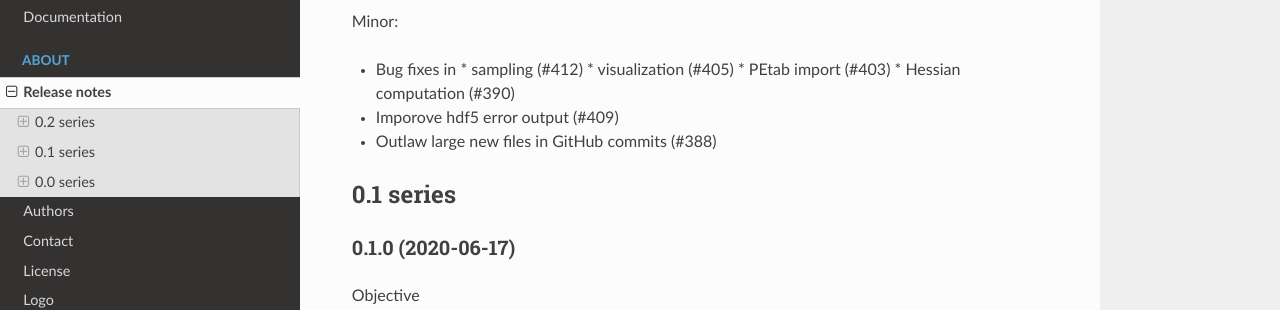
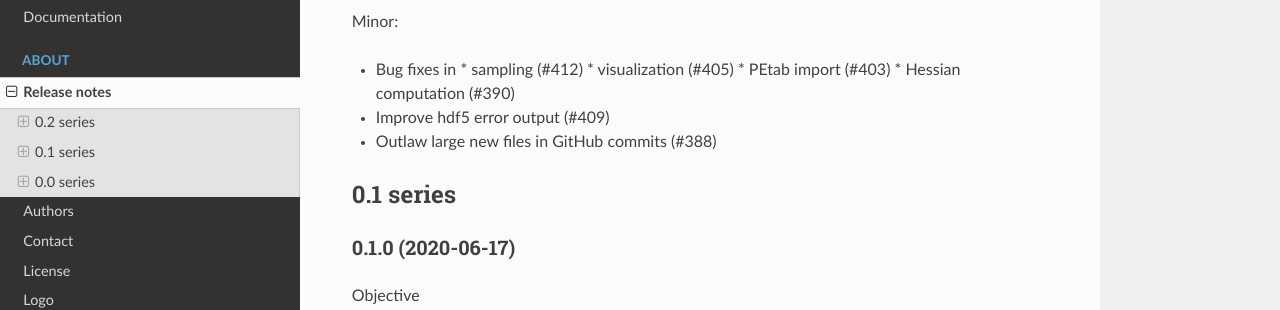
Before and after one commit to ICB-DCM/pyPESTO, a Sphinx documentation site: the page built from doc/releasenotes.rst, in a window 1280 px wide and 900 px high. Shown: the part 352-662 px from the top of the window. Built offline with Sphinx 7.4.7 and the Read the Docs theme 2.0.0, drawn with Linux system fonts in a browser that asks for light colours; pages that are not in the unit, such as notebooks, are missing from menus.

Commit message:
Update doc/releasenotes.rst
Co-authored-by: Yannik Schälte <31767307+yannikschaelte@users.noreply.github.com>

```diff
--- a/doc/releasenotes.rst
+++ b/doc/releasenotes.rst
@@ -21,7 +21,7 @@ Minor:
   * visualization (#405)
   * PEtab import (#403)
   * Hessian computation (#390)
-* Imporove hdf5 error output (#409)
+* Improve hdf5 error output (#409)
 * Outlaw large new files in GitHub commits (#388)
 
 
```
